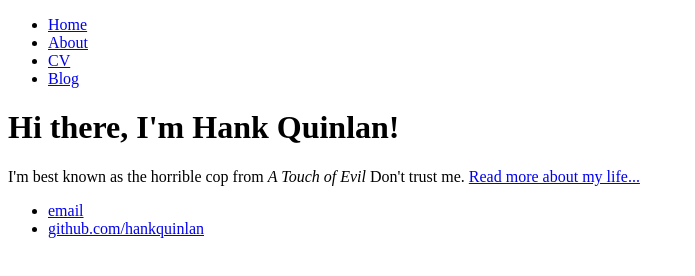
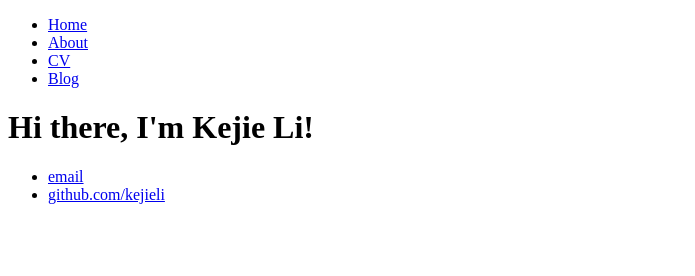
Before and after one commit to kejieli/kejieli.github.io, a plain HTML site: page index.html in a window 1280 px wide. Shown: the whole page, without its empty margins (0-695 px from the left). Drawn offline with Linux system fonts and the light colour scheme.

Commit message:
Update index.html

```diff
--- a/index.html
+++ b/index.html
@@ -1,7 +1,8 @@
 <!DOCTYPE html>
 <html>
 	<head>
-		<title>Hank Quinlan, Horrible Cop</title>
+		<title>Kejie Li's Personal Website</title>
+		<link rel"stylesheet" type="text/css" href="/css/meain.css">
 	</head>
 	<body>
 		<nav>
@@ -14,14 +15,13 @@
 		</nav>
 		<div class="container">
     		<div class="blurb">
-        		<h1>Hi there, I'm Hank Quinlan!</h1>
-				<p>I'm best known as the horrible cop from <em>A Touch of Evil</em> Don't trust me. <a href="/about">Read more about my life...</a></p>
-    		</div><!-- /.blurb -->
+        		<h1>Hi there, I'm Kejie Li!</h1>
+				</div><!-- /.blurb -->
 		</div><!-- /.container -->
 		<footer>
     		<ul>
-        		<li><a href="mailto:hankquinlanhub@gmail.com">email</a></li>
-        		<li><a href="https://github.com/hankquinlan">github.com/hankquinlan</a></li>
+        		<li><a href="mailto:kejie.li@adelaide.edu.au">email</a></li>
+        		<li><a href="https://github.com/kejieli">github.com/kejieli</a></li>
 			</ul>
 		</footer>
 	</body>
```
